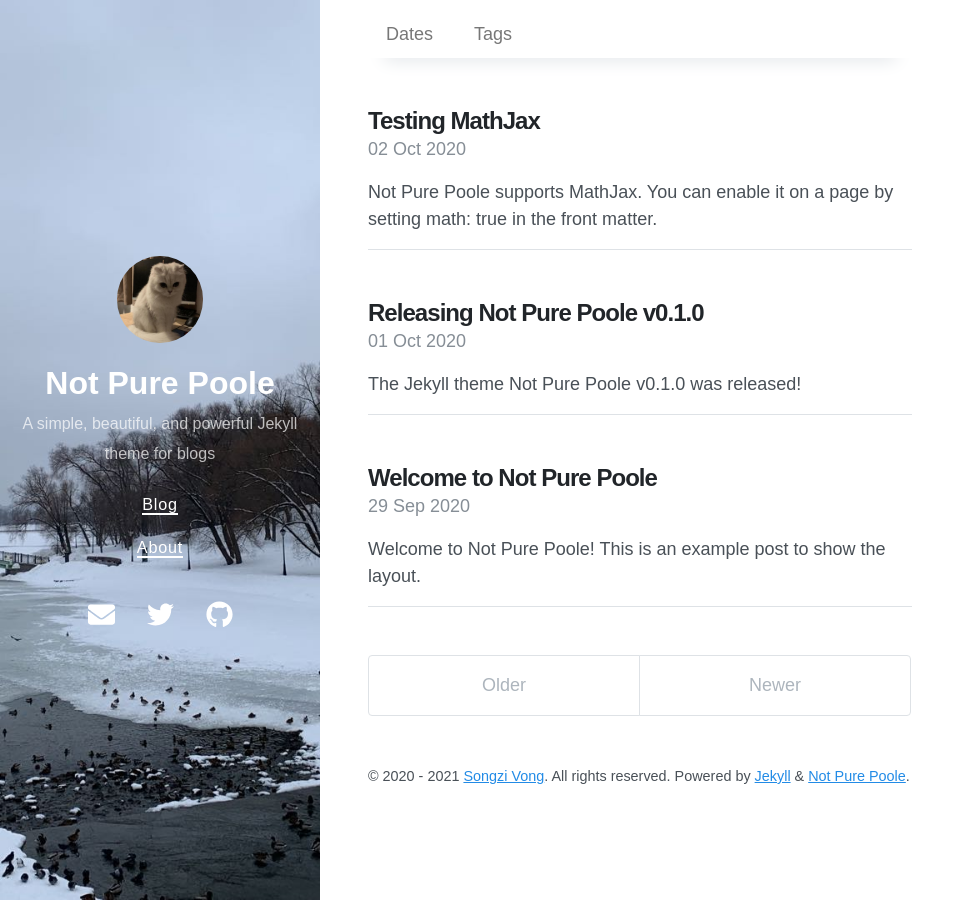
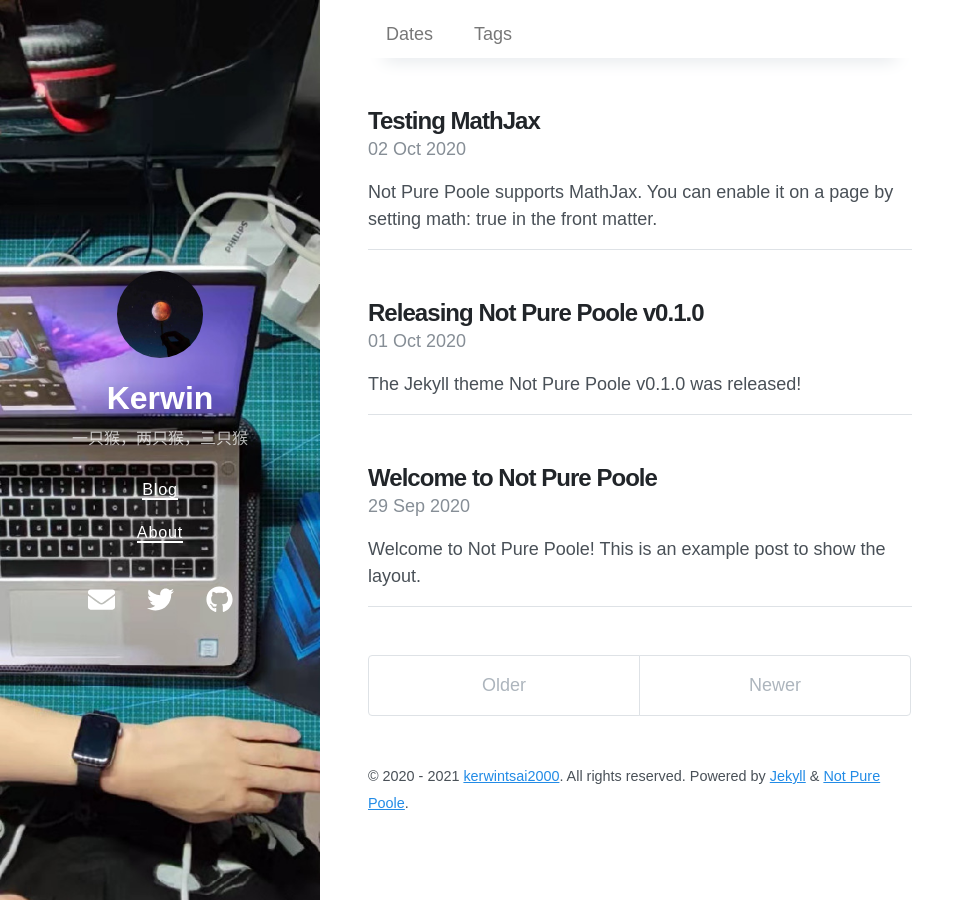
Before and after one commit to kerwintsai2000/kerwintsai2000.github.io, a Jekyll site: the page built from index.html, in a window 1280 px wide. Shown: the whole page, without its empty margins (0-975 px from the left). Built offline with Jekyll 4.4.1, drawn with Linux system fonts in a browser that asks for light colours; nearby versions of some CDN libraries; the list of posts is cut into pages by our own code.

Commit message:
Update 11.18

```diff
--- a/_config.yml
+++ b/_config.yml
@@ -1,7 +1,7 @@
 # Setup
-title: Not Pure Poole
-description: A simple, beautiful, and powerful Jekyll theme for blogs
-url: https://vszhub.github.io
+title: Kerwin
+description: 一只猴，两只猴，三只猴
+url: https://kerwintsai2000.github.io
 avatar: /avatar.jpeg
 paginate: 5
 permalink: pretty
@@ -54,6 +54,6 @@
 
 # Specify the author for blog posts
 author:
-  name: Songzi Vong
-  url: https://github.com/vszhub/
-  email: vszhub@gmail.com
+  name: kerwintsai2000
+  url: https://github.com/kerwintsai2000/
+  email: kerwintsai2000@gmail.com
```
Also changed, not shown: avatar.jpeg, bg.jpeg, bg2.jpeg (added).
